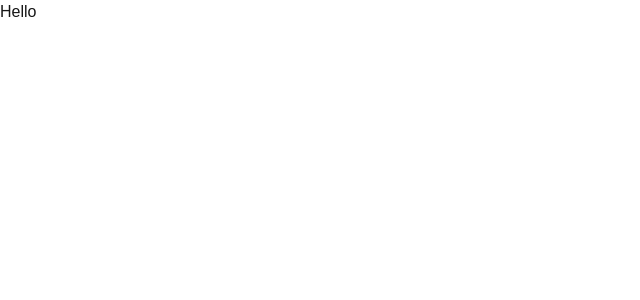
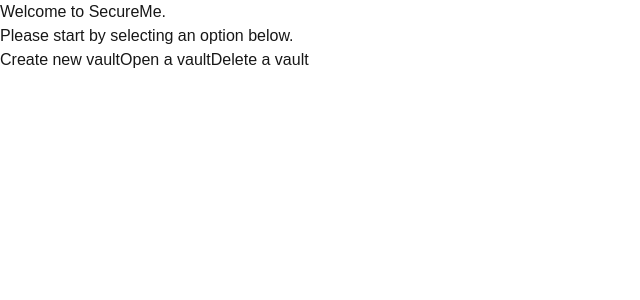
Before and after one commit to efeckgz/SecureMe, a Next.js app: page / in a window 1280 px wide. Shown: the top 300 px of the page, without its empty margins (0-640 px from the left). Built offline with nearby package versions, Linux system fonts and the light colour scheme.

Commit message:
Modal work. Added svg for image.

```diff
--- a/src-tauri/tauri.conf.json
+++ b/src-tauri/tauri.conf.json
@@ -2,9 +2,9 @@
   "$schema": "../node_modules/@tauri-apps/cli/config.schema.json",
   "productName": "SecureMe",
   "version": "0.1.0",
-  "identifier": "com.tauri.dev",
+  "identifier": "com.openeye.secureme",
   "build": {
-    "frontendDist": "../out",
+    "frontendDist": "../src/app",
     "devUrl": "http://localhost:3000",
     "beforeDevCommand": "npm run dev",
     "beforeBuildCommand": "npm run build"
--- a/src/app/page.tsx
+++ b/src/app/page.tsx
@@ -1,5 +1,6 @@
 "use client";
 
+import Image from "next/image";
 import { useState } from "react";
 
 interface MenuButtonProps {
@@ -33,39 +34,54 @@
   ];
 
   return (
-    <div className="flex justify-center items-center text-black">
-      <VaultsModal>Hello</VaultsModal>
+    <div className="relative h-screen">
+      {/* Modal */}
+      {vaultsShown && (
+        <div className="absolute top-0 left-0 w-full h-full flex justify-center items-center z-10">
+          <div className="relative border-0 w-[700px] h-[500px] bg-white">
+            <button
+              className="absolute top-4 left-4 text-white text-2xl font-bold px-4 py-2"
+              onClick={() => setVaultsShown(false)}
+            >
+              <Image
+                src="/svgviewer-png-output.png"
+                alt="close"
+                width={32}
+                height={32}
+              />
+            </button>
+          </div>
+        </div>
+      )}
+
+      {/* Main View */}
+      <div
+        className={`flex flex-col items-center justify-between h-screen py-20 ${
+          vaultsShown ? "bg-white/10" : ""
+        } z-0`}
+      >
+        <div className="flex flex-col items-center">
+          <h1 className="text-6xl text-white font-bold">
+            Welcome to SecureMe.
+          </h1>
+          <p className="text-white">
+            Please start by selecting an option below.
+          </p>
+        </div>
+        <div className="flex flex-col space-y-2">
+          {buttons.map(({ title, action }, index) => {
+            return (
+              <button
+                className="border-0 rounded-lg bg-white/20"
+                onClick={action}
+                key={index}
+              >
+                <div className="my-2 mx-12 text-white">{title}</div>
+              </button>
+            );
+          })}
+        </div>
+      </div>
     </div>
-    // <div
-    //   className={`flex flex-col items-center justify-between h-screen py-20 ${
-    //     vaultsShown ? "bg-white/10" : ""
-    //   }`}
-    // >
-    //   <div className="flex flex-col items-center">
-    //     <h1 className="text-6xl text-white font-bold">Welcome to SecureMe.</h1>
-    //     <p className="text-white">Please start by selecting an option below.</p>
-    //   </div>
-    //   <div className="flex flex-col space-y-2">
-    //     {buttons.map(({ title, action }, index) => {
-    //       return (
-    //         <button
-    //           className="border-0 rounded-lg bg-white/20"
-    //           onClick={action}
-    //           key={index}
-    //         >
-    //           <div className="my-2 mx-12 text-white">{title}</div>
-    //         </button>
-    //       );
-    //     })}
-    //   </div>
-    // </div>
   );
 }
-
-const VaultsModal = ({ children }: { children: React.ReactNode }) => {
-  return (
-    <div className="border-8 border-white w-[700px] h-[400px] bg-white">
-      {children}
-    </div>
-  );
-};
```
Also changed, not shown: src/tsconfig.json (added, +35 -0 lines), public/svgviewer-output.svg (added), public/svgviewer-png-output.png (added).
